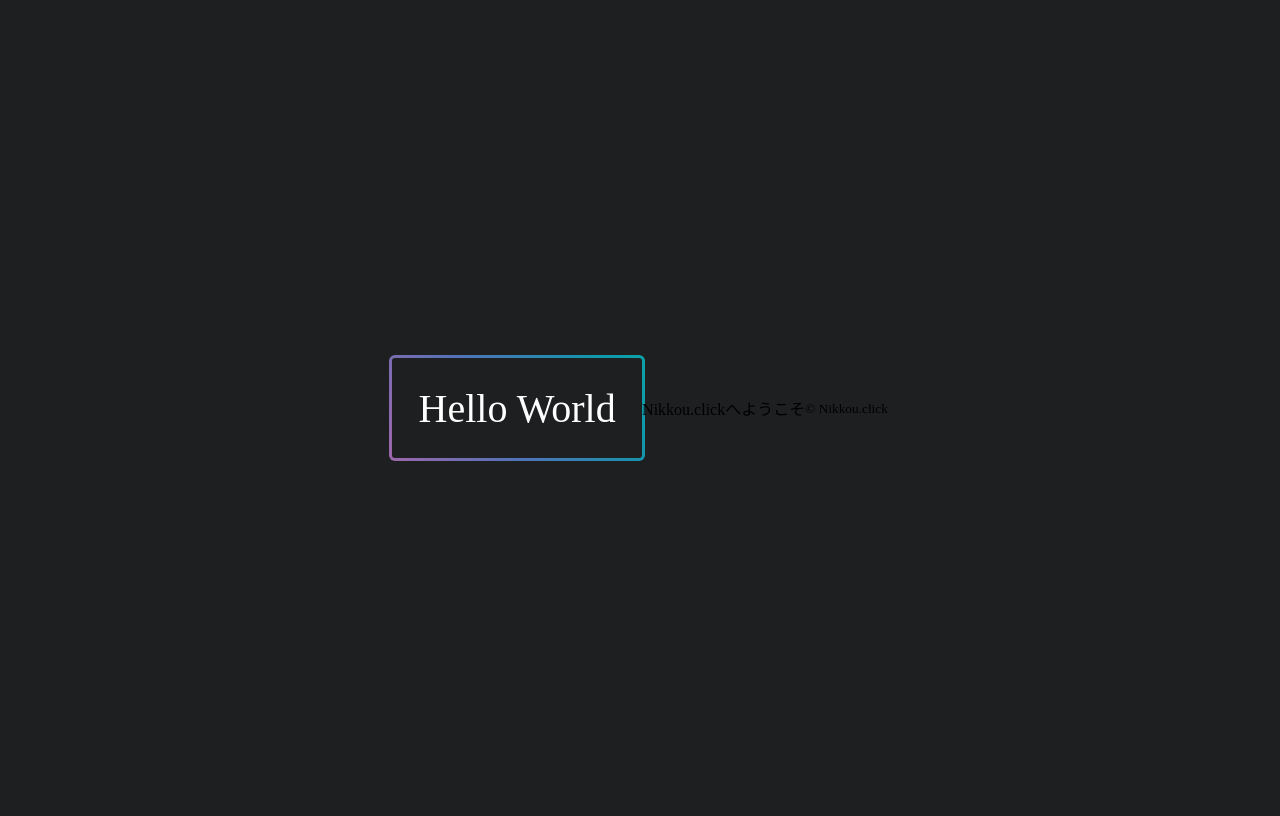
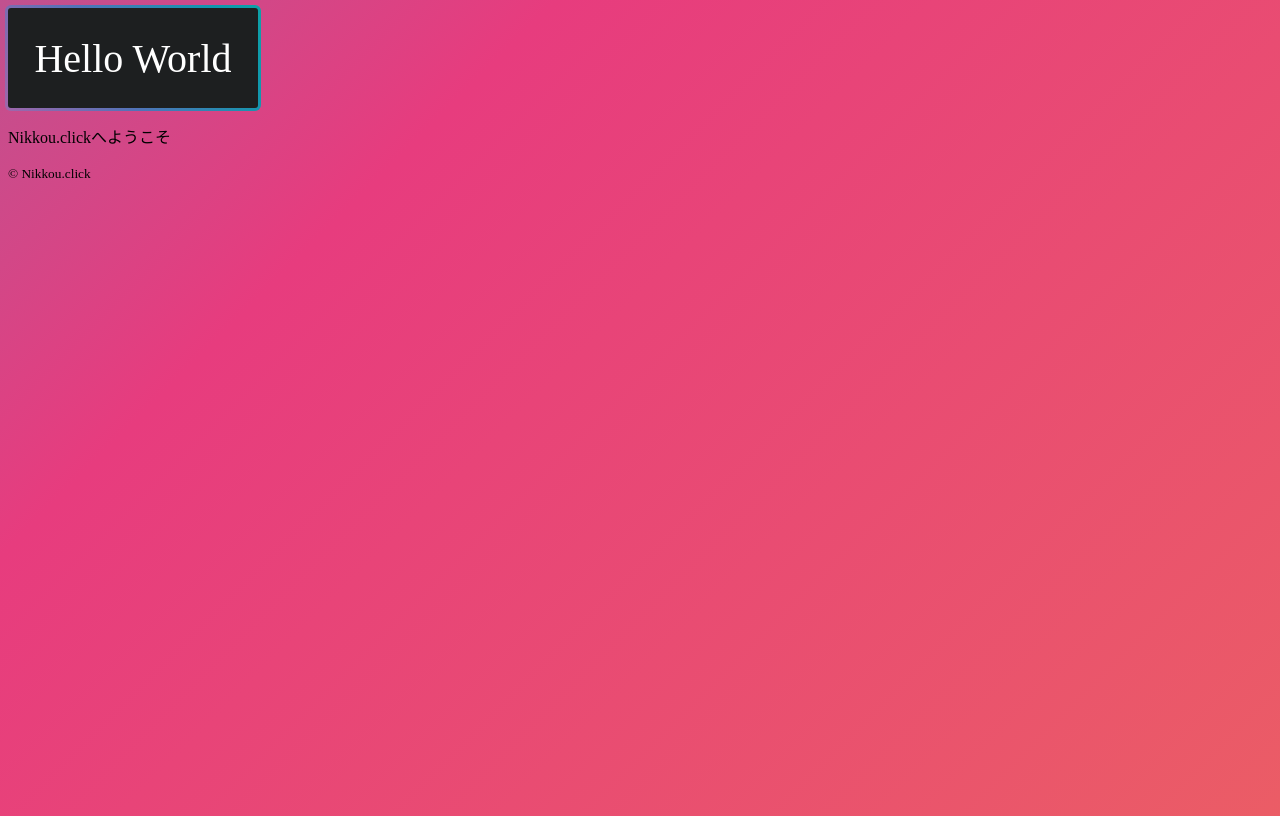
Before and after one commit to nayubikun/home, a PHP site: page /home.html in a window 1280 px wide. Before the commit the page ends 461 px from the top, so only its background shows below. Run offline with PHP 8.4, Linux system fonts and the light colour scheme.

Commit message:
vasdfcfdssasdfa

```diff
--- a/home.css
+++ b/home.css
@@ -17,19 +17,6 @@ body {
 	}
 }
 
-
-
-html, body {
-  height: 100%;
-}
-body {
-  display: flex;
-
-  justify-content: center;
-  align-items: center;
-  height: 100%;
-  background: #1D1F20;
-}
 #box {
   display: flex;
   align-items: center;
```
